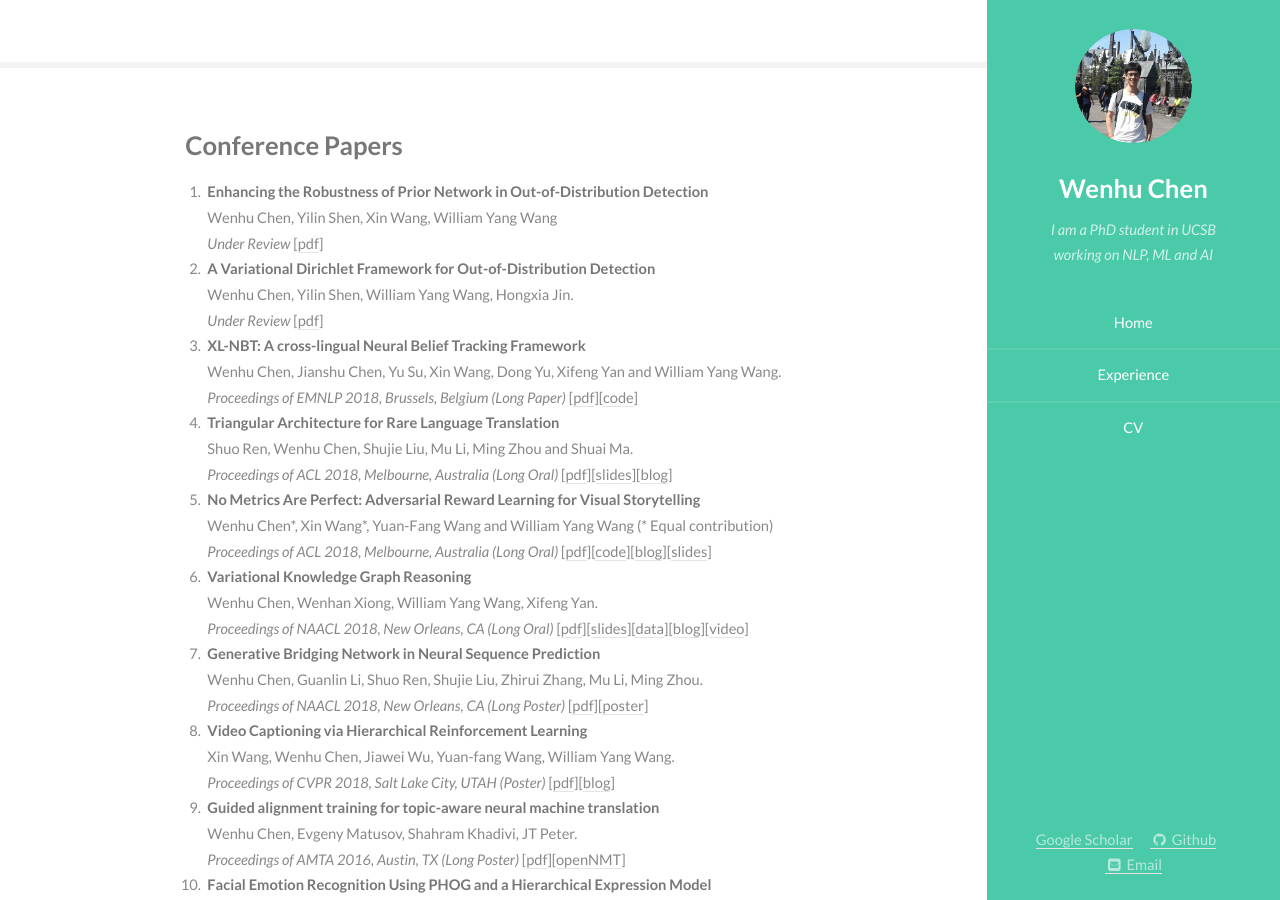
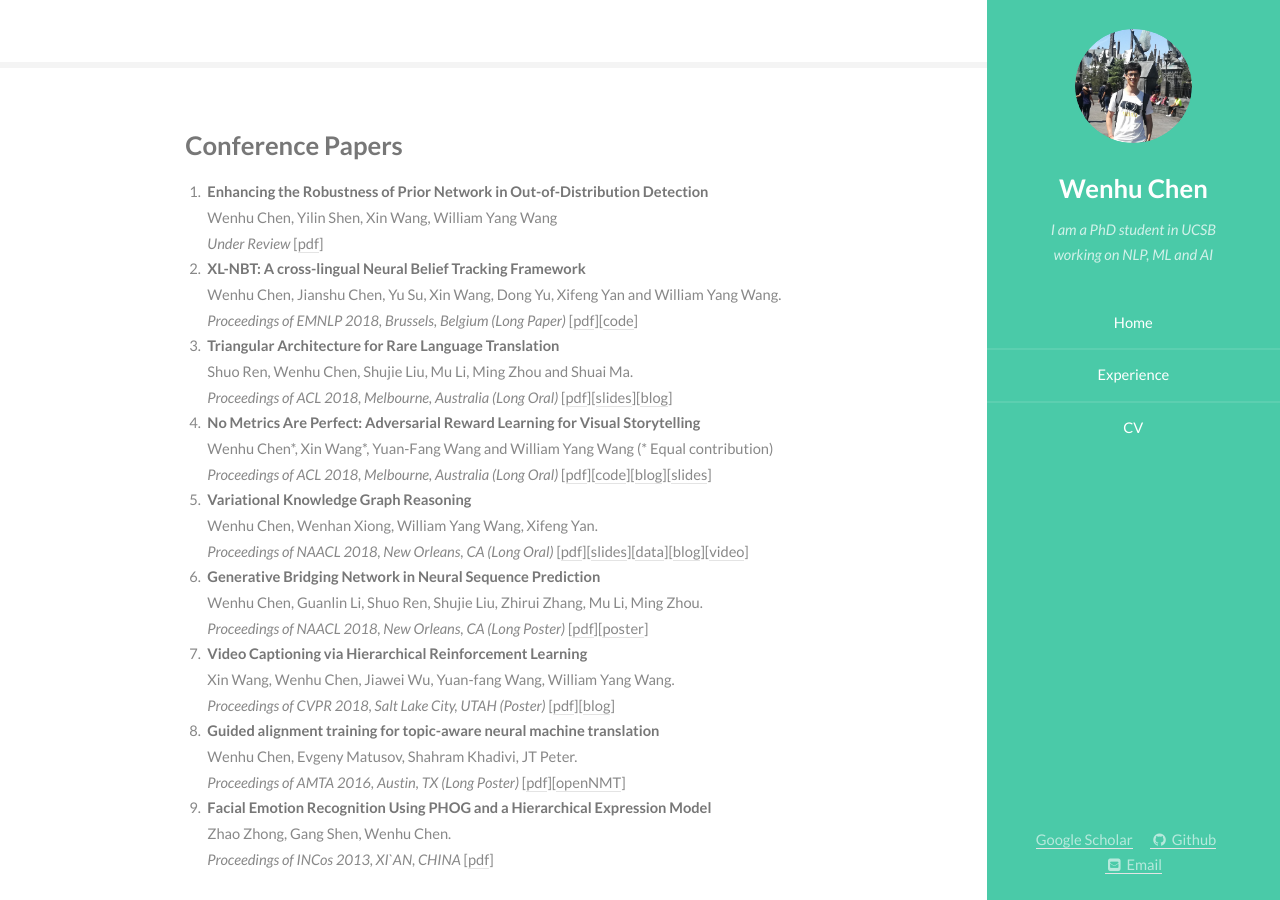
Before and after one commit to wenhuchen/wenhuchen.github.io, a Jekyll site: the page built from index.html, in a window 1280 px wide and 900 px high, scrolled down 351 px. Built offline with Jekyll 4.4.1, drawn with Linux system fonts in a browser that asks for light colours.

Commit message:
remove submission

```diff
--- a/index.html
+++ b/index.html
@@ -32,10 +32,6 @@
   Detection  <a span style="color: #009900;"></a></strong><br>
     Wenhu Chen, Yilin Shen, Xin Wang, William Yang Wang<br>
     <em>Under Review </em> [<a href="https://arxiv.org/abs/1811.07308">pdf</a>]
-</li>
-<li><strong> A Variational Dirichlet Framework for Out-of-Distribution Detection  <a span style="color: #009900;"></a></strong><br>
-    Wenhu Chen, Yilin Shen, William Yang Wang, Hongxia Jin.<br>
-    <em>Under Review</em> [<a href="https://openreview.net/forum?id=ByxmXnA9FQ">pdf</a>]
 </li>
 <li><strong> XL-NBT: A cross-lingual Neural Belief Tracking Framework  <a span style="color: #009900;"></a></strong><br>
         Wenhu Chen, Jianshu Chen, Yu Su, Xin Wang, Dong Yu, Xifeng Yan and William Yang Wang.<br>
```
Also changed, not shown: 1 other file.
